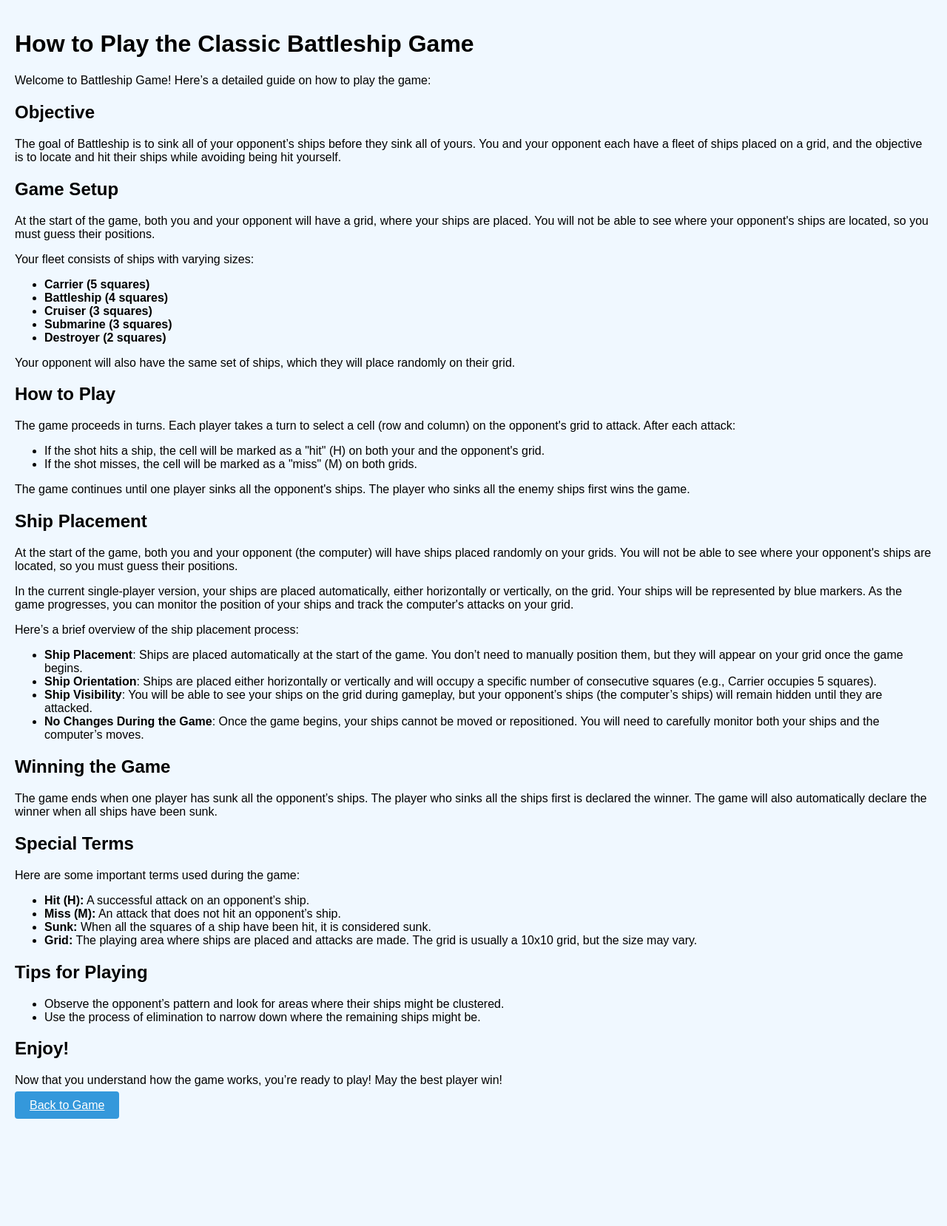
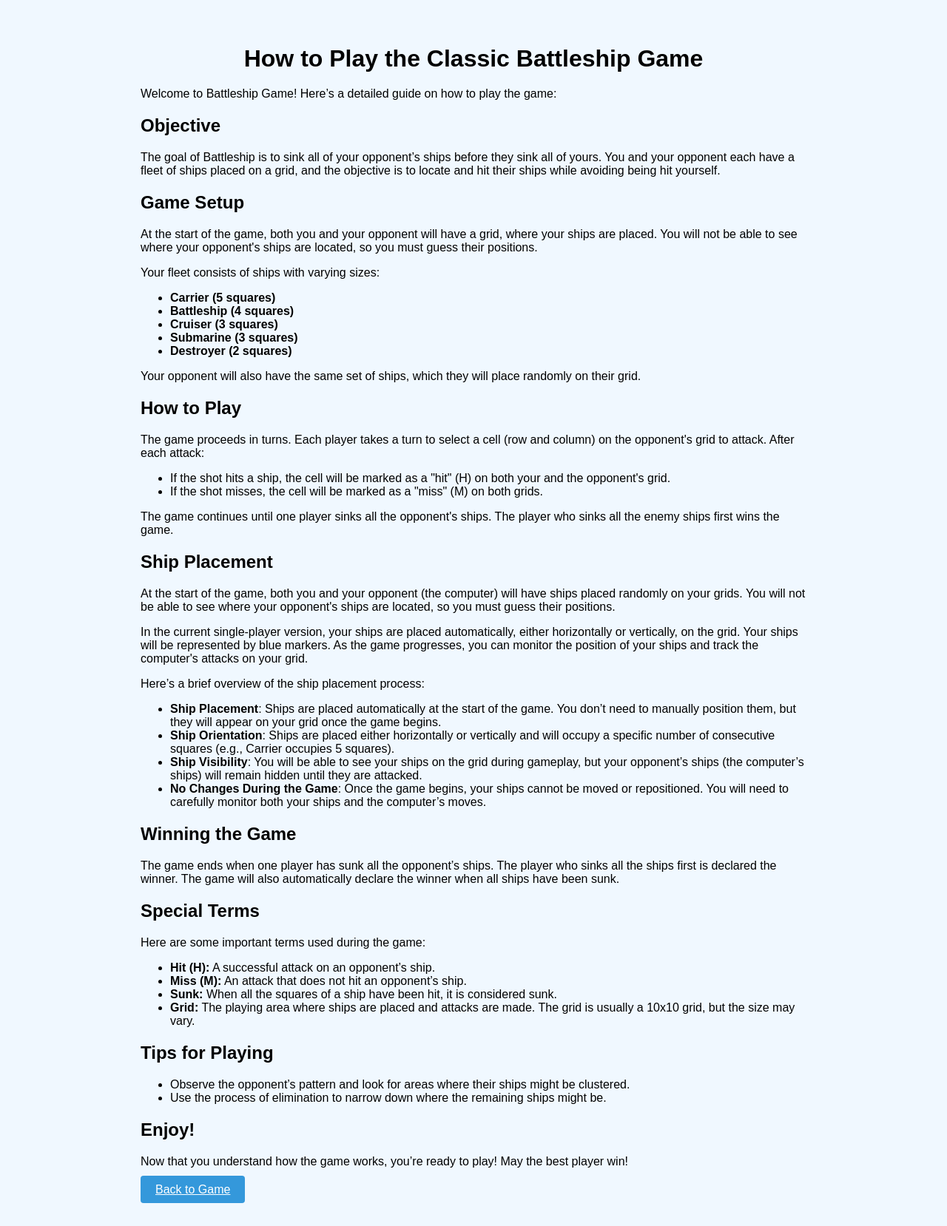
Before and after one commit to peleisaac/python-project-battleship-game, a Flask app: template templates/help.html in a window 1280 px wide. Shown: the whole page at 74% size. Before the commit the page ends 1513 px from the top, so only its background shows below. Run offline with Flask 3, Linux system fonts and the light colour scheme; the template is opened without the code that fills it, so the values that code supplies are empty.

Commit message:
Updated style.css with help page styling

```diff
--- a/static/css/style.css
+++ b/static/css/style.css
@@ -249,6 +249,31 @@ form {
     background-color: #7f8c8d;
 }
 
+/* Help Page Styles */
+.help-link-container{
+    justify-content: right;
+    display: flex;
+}
+.help-link-container a{
+    text-decoration: none;
+}
+.help-container {
+    padding: 20px;
+    max-width: 900px;
+    margin: 0 auto;
+    font-family: Arial, sans-serif;
+}
+
+.help-title {
+    text-align: center;
+    font-size: 2em;
+    margin-bottom: 20px;
+}
+
+.section {
+    margin-bottom: 20px;
+}
+
 /* Responsive Design */
 @media (max-width: 900px) {
     .boards-container {
```
